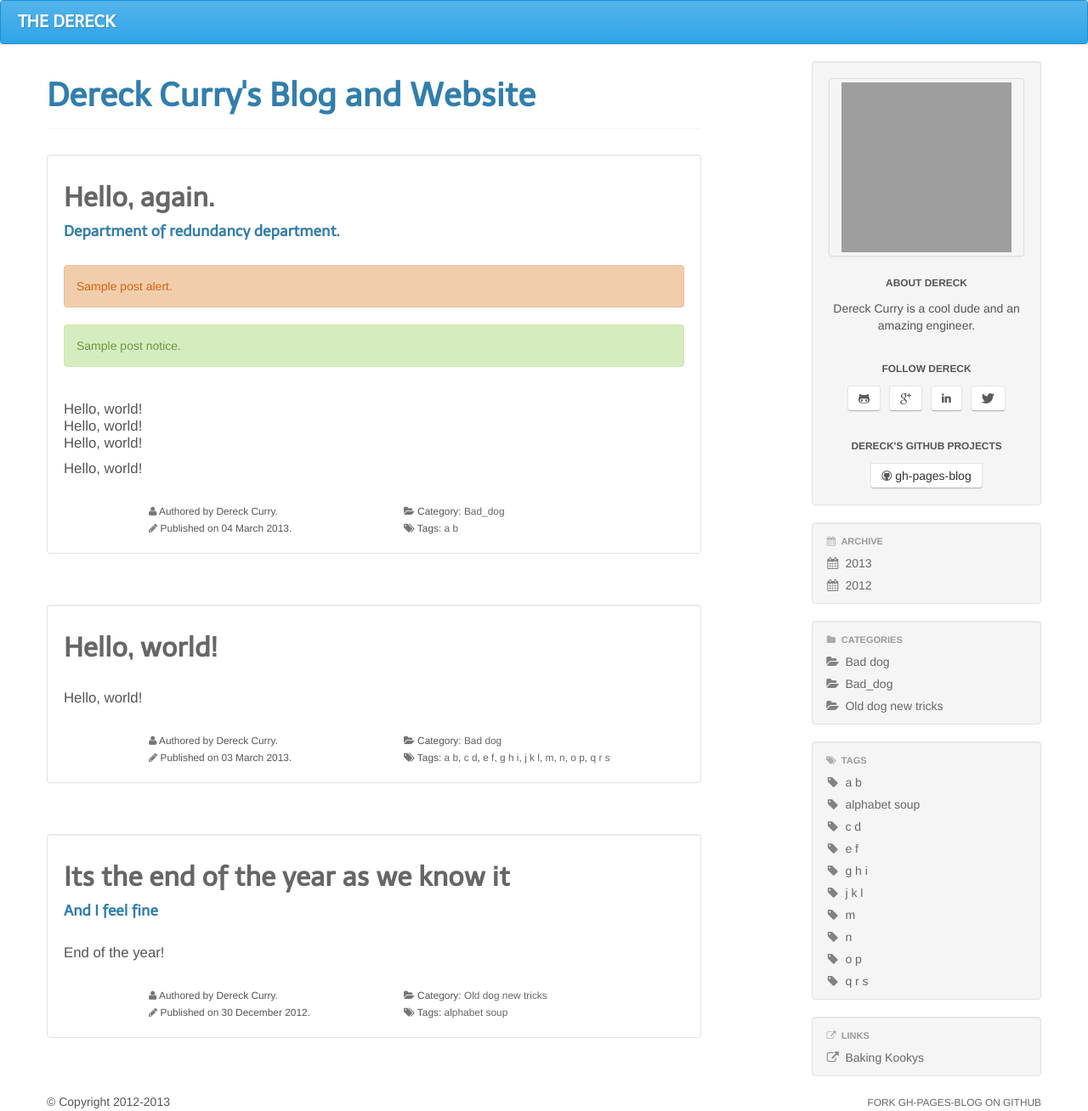
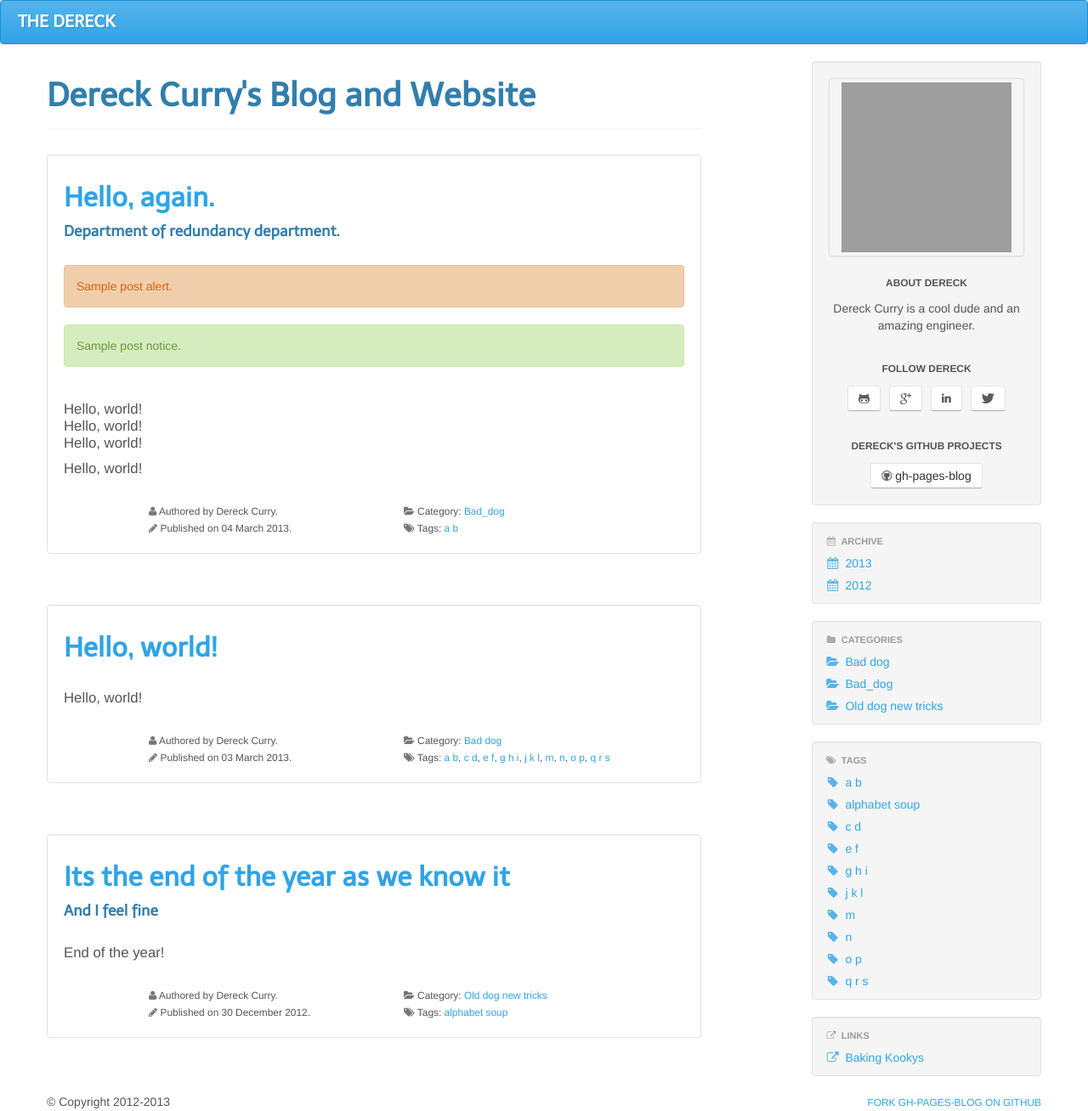
Before and after one commit to thedereck/thedereck.github.com, a Jekyll site: the page built from index.html, in a window 1280 px wide. Shown: the whole page at 85% size. Built offline with Jekyll 4.4.1, drawn with Linux system fonts in a browser that asks for light colours; grey boxes are pictures that could not be loaded.

Commit message:
Experimenting with themes.

```diff
--- a/css/gh-pages-blog.css
+++ b/css/gh-pages-blog.css
@@ -26,39 +26,25 @@
 }
 
 .ghpb-post a {
-	color: #666;
 }
 
 .ghpb-post a:hover {
-	color: #09d;
-	text-decoration: none;
 }
 
 .ghpb-post h2 a:hover {
-	color: #09d;
-	text-decoration: none;
 }
 
 .ghpb-nav-list a {
-	color: #666;
 }
 
 .ghpb-nav-list a:hover {
-	color: #09d;
-	text-decoration: none;
 }
 
 .ghpb-nav-list a:hover {
-	color: #09d;
-	text-decoration: none;
 }
 
 .ghpb a {
-	color: #666;
-	text-decoration: none;
 }
 
 .ghpb a:hover {
-	color: #09d;
-	text-decoration: none;
 }
```
